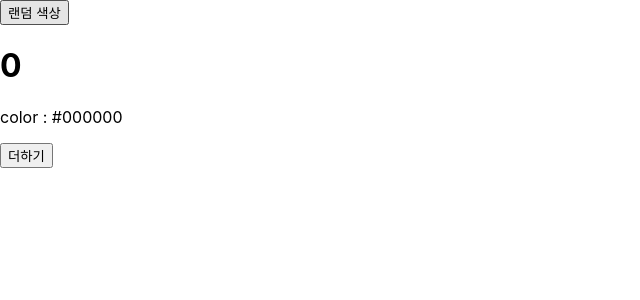
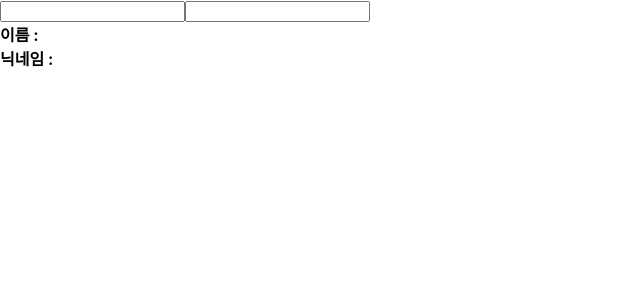
Before and after one commit to iamjinpark/hello-react, a React (Create React App) app: page / in a window 1280 px wide. Shown: the top 300 px of the page, without its empty margins (0-640 px from the left). Built offline with nearby package versions, Linux system fonts and the light colour scheme.

Commit message:
feat : 8강 hooks - useReducer 실습

```diff
--- /dev/null
+++ b/src/8.Hooks/Counter.jsx
@@ -0,0 +1,41 @@
+import { useState, useReducer } from 'react';
+
+function reducer(state, action) {
+  // action.type에 따라 다른 작업 수행
+  switch (action.type) {
+    case 'INCREMENT':
+      return { value: state.value + 1 };
+    case 'DECREMENT':
+      return { value: state.value - 1 };
+    default:
+      return state;
+  }
+}
+
+function Counter() {
+  // const [value, setValue] = useState(0);
+  // * Reducer의 장점은 컴포넌트 업데이트 로직을 밖으로 뺄 수 있다는 것 *
+  const [state, dispatch] = useReducer(reducer, { value: 0 });
+
+  return (
+    <>
+      {/* <div className="useState">
+        <p>
+          현재 카운터 값은 <b>{value}</b>입니다.
+        </p>
+        <button onClick={() => setValue(value + 1)}>+1</button>
+        <button onClick={() => setValue(value - 1)}>-1</button>
+      </div> */}
+
+      <div className="reducer">
+        <p>
+          현재 카운터 값은 <b>{state.value}</b>입니다.
+        </p>
+        <button onClick={() => dispatch({ type: 'INCREMENT' })}>+1</button>
+        <button onClick={() => dispatch({ type: 'DECREMENT' })}>-1</button>
+      </div>
+    </>
+  );
+}
+
+export default Counter;
--- /dev/null
+++ b/src/8.Hooks/Info.jsx
@@ -0,0 +1,82 @@
+import { useState, useEffect, useReducer } from 'react';
+
+function reducer(state, action) {
+  return {
+    ...state,
+    [action.name]: action.value,
+  };
+}
+
+// function Info() {
+//   const [name, setName] = useState('');
+//   const [nickname, setNickname] = useState('');
+
+//   useEffect(() => {
+//     console.log('effect');
+//     console.log('effect:', name);
+//     return () => {
+//       console.log('cleanup');
+//       console.log('cleanup:', name);
+//     };
+//   }, [name]);
+
+//   const onChangeName = (e) => {
+//     setName(e.target.value);
+//   };
+
+//   const onChangeNickname = (e) => {
+//     setNickname(e.target.value);
+//   };
+
+//   return (
+//     <>
+//       <div>
+//         <input value={name} onChange={onChangeName} />
+//         <input value={nickname} onChange={onChangeNickname} />
+//       </div>
+//       <div>
+//         <div>
+//           <b>이름 :</b>
+//           {name}
+//         </div>
+//         <div>
+//           <b>닉네임 :</b>
+//           {nickname}
+//         </div>
+//       </div>
+//     </>
+//   );
+// }
+
+const Info = () => {
+  const [state, dispatch] = useReducer(reducer, {
+    name: '',
+    nickname: '',
+  });
+
+  const { name, nickname } = state;
+  const onChange = (e) => {
+    dispatch(e.target);
+  };
+
+  return (
+    <>
+      <div>
+        <input name="name" value={name} onChange={onChange} />
+        <input name="nickname" value={nickname} onChange={onChange} />
+      </div>
+      <div>
+        <div>
+          <b>이름 :</b>
+          {name}
+        </div>
+        <div>
+          <b>닉네임 :</b>
+          {nickname}
+        </div>
+      </div>
+    </>
+  );
+};
+
+export default Info;
--- a/src/App.js
+++ b/src/App.js
@@ -1,54 +1,14 @@
-import { Component } from 'react';
+import { Component, useState } from 'react';
 import './App.css';
-import MyComponent from './3.Component/MyComponent';
-import Say from './3.Component/Say';
-import EventPractice from './4.EventHandling/EventPractice.jsx';
-import ValidationSample from './5.Ref/ValidationSample.jsx';
-import ScrollBox from './5.Ref/ScrollBox.jsx';
-import IterationSample from './6. Iteration/IterationSample.jsx';
-import LifeCycleSample from './7.LifeCycle/LifeCycleSample.jsx';
+import Counter from './8.Hooks/Counter.jsx';
+import Info from './8.Hooks/Info.jsx';
 
-function getRandomColor() {
-  return '#' + Math.floor(Math.random() * 16777215).toString(16);
-}
-
-class App extends Component {
-  state = {
-    color: '#000000',
-  };
-
-  handleClick = () => {
-    this.setState({
-      color: getRandomColor(),
-    });
-  };
-
-  render() {
-    return (
-      <div>
-        {/* <MyComponent name="react" favoriteNumber={9}>
-        리액트
-      </MyComponent> */}
-        {/* <Say /> */}
-
-        {/* <EventPractice /> */}
-
-        {/* <ValidationSample /> */}
-
-        {/* <ScrollBox
-          ref={(ref) => {
-            this.ScrollBox = ref;
-          }}
-        />
-        <button onClick={() => this.ScrollBox.scrollBottom()}>맨밑으로</button> */}
-
-        {/* <IterationSample /> */}
-
-        <button onClick={this.handleClick}>랜덤 색상</button>
-        <LifeCycleSample color={this.state.color} />
-      </div>
-    );
-  }
-}
+const App = () => {
+  return (
+    <div>
+      <Info />
+    </div>
+  );
+};
 
 export default App;
```
